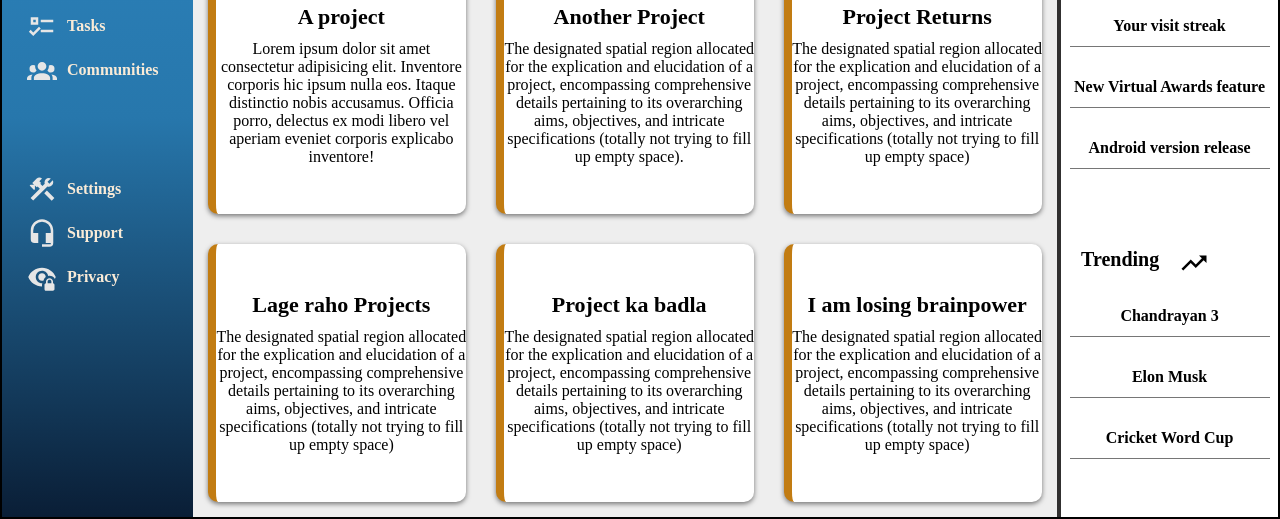
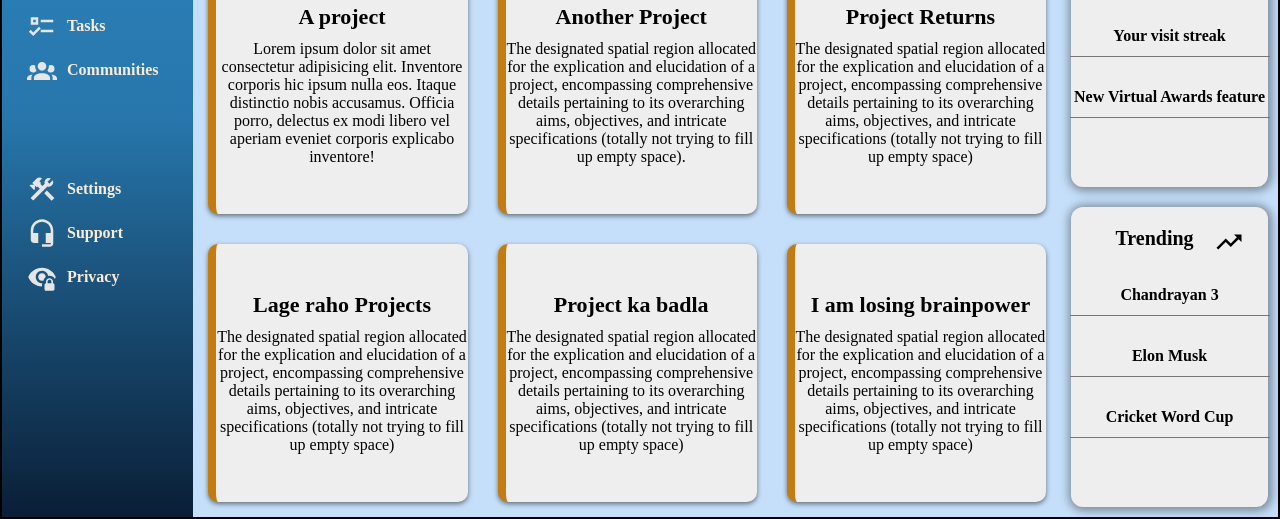
Before and after one commit to rabbitCase/user-dashboard, a plain HTML site: page index.html in a window 1280 px wide. Shown: the part 285-804 px from the top of the page. Drawn offline with Linux system fonts and the light colour scheme; a web font is replaced by a local one.

Commit message:
aesthetic improvements

```diff
--- a/index.html
+++ b/index.html
@@ -115,7 +115,6 @@
                     <div class="announcements">Patch 1.4.20.4 update notes</div>
                     <div class="announcements">Your visit streak</div>
                     <div class="announcements">New Virtual Awards feature</div>
-                    <div class="announcements">Android version release</div>
                 </div>
             </div>
             <div id="trending">
--- a/style.css
+++ b/style.css
@@ -1,6 +1,7 @@
 @import url('https://fonts.googleapis.com/css2?family=Faustina:ital,wght@0,300..800;1,300..800&display=swap');
 body{
     margin: 0;
+    background-color: rgba(9, 119, 237, 0.237);
 }
 .dash-container{
     display: grid;
@@ -43,11 +44,13 @@ body{
     margin-bottom:10px;
     color: antiquewhite;
     font-weight: 700;
+    width: fit-content;
     transition: transform 0.2s ease;
     will-change: transform;/*prevents shaky text on scale*/
 }
 .nav-titles:hover{
     transform: scale(1.1);
+    cursor: pointer;
 }
 .nav-icons{
     width: 30px;
@@ -105,6 +108,7 @@ body{
     transform: scale(1.05);
     background-color: rgb(183, 183, 23);
     transform-origin: center;
+    cursor: pointer;
 }
 /*projects classes*/
 .project-grid{
@@ -116,7 +120,7 @@ body{
     display: flex;
     flex-direction: column;
     border-left: 8px solid rgb(194, 124, 18);
-    background-color: #ffffff;
+    background-color: #eeeeee;
     justify-content: center;
     align-items: center;
     text-align: center;
@@ -148,7 +152,6 @@ body{
     align-items: center;
     gap:20px;
     padding-top: 5px;
-    height: fit-content;
 }
 .announcements{
     display: flex;
@@ -174,9 +177,6 @@ body{
     grid-column-start: 1;
     grid-row-start: 1;
     grid-row-end: 4;
-    border-right: 4px solid rgb(49, 48, 48);
-    border-top-right-radius: 12px ;
-    background-color: #eee;
 }
 #announcements{
     display: flex;
@@ -185,9 +185,14 @@ body{
     grid-column-end: 3 ;
     grid-row-start: 1;
     grid-row-end: 3;
+    box-shadow: 1px 1px 10px 3px rgba(0, 0, 0, 0.388);
+    background-color: #eeeeee;
+    border-radius: 12px;
+    margin: 10px;
 }
 #announcements-title-container{
     display: flex;
+    justify-content: center;
 }
 #announcements-icon{
     width: 30px;
@@ -200,6 +205,10 @@ body{
     grid-column-start: 2;
     grid-column-end: 3 ;
     grid-row-start: 3;
+    background-color: #eeeeee;
+    box-shadow: 1px 1px 10px 3px rgba(0, 0, 0, 0.388);
+    border-radius: 12px;
+    margin: 10px;
 }
 #trending-title{
     width: fit-content;
@@ -207,6 +216,7 @@ body{
 }
 #trending-title-container{
     display: flex;
+    justify-content: center;
 }
 #trending-icon{
     width: 30px;
@@ -310,6 +320,7 @@ body{
 }
 #title:hover{
     transform: translateX(5px);
+    cursor: pointer;
 }
 #dash-icon{
     width: 45px;
```
